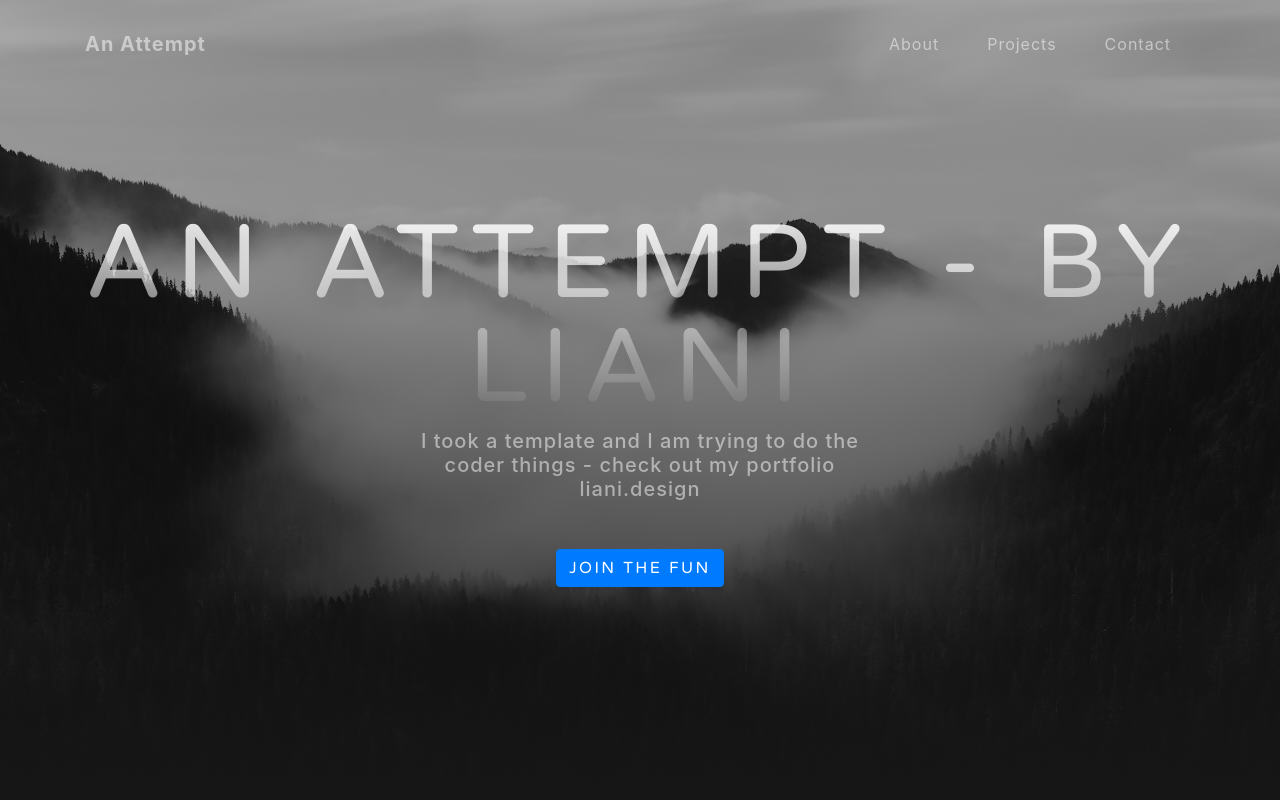
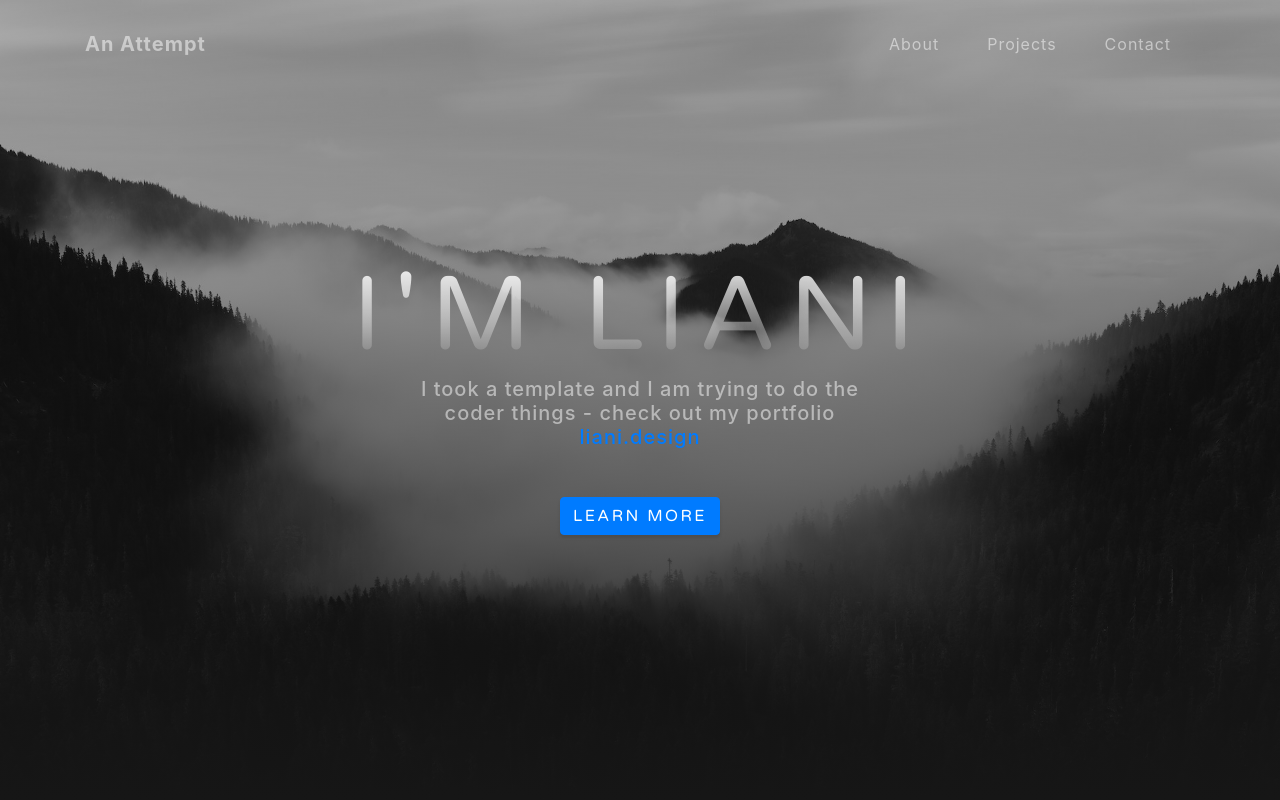
Before and after one commit to lware-UX/UXDI_practice, a website with bundled scripts: page index.html in a window 1280 px wide. Shown: the top 800 px of the page. Built offline with nearby package versions, Linux system fonts and the light colour scheme.

Commit message:
Add<a></a>

```diff
--- a/index.html
+++ b/index.html
@@ -53,10 +53,10 @@
   <header class="masthead">
     <div class="container d-flex h-100 align-items-center">
       <div class="mx-auto text-center">
-        <h1 class="mx-auto my-0 text-uppercase">An attempt - by Liani</h1>
-        <h2 class="text-white-50 mx-auto mt-2 mb-5">I took a template and I am trying to do the coder things - check out my portfolio
-        liani.design </h2>
-        <a href="#about" class="btn btn-primary js-scroll-trigger">Join the fun</a>
+        <h1 class="mx-auto my-0 text-uppercase">I'm Liani</h1>
+        <h2 class="text-white-50 mx-auto mt-2 mb-5">I took a template and I am trying to do the coder things - check out my portfolio  <a href="url">liani.design</a>
+         </h2>
+        <a href="#about" class="btn btn-primary js-scroll-trigger">Learn more</a>
       </div>
     </div>
   </header>
```
